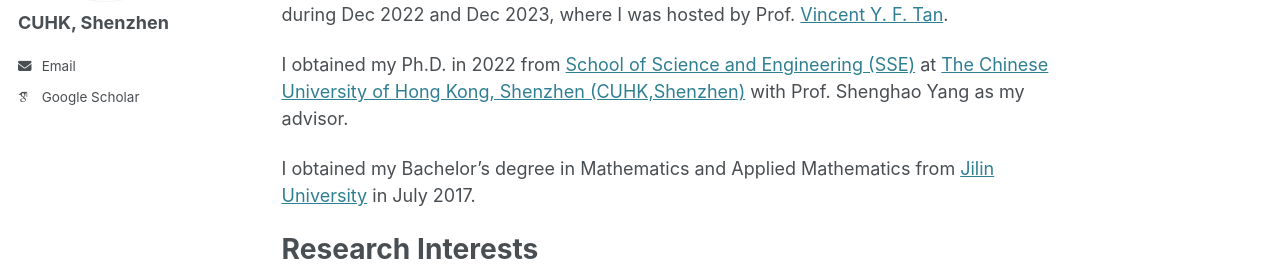
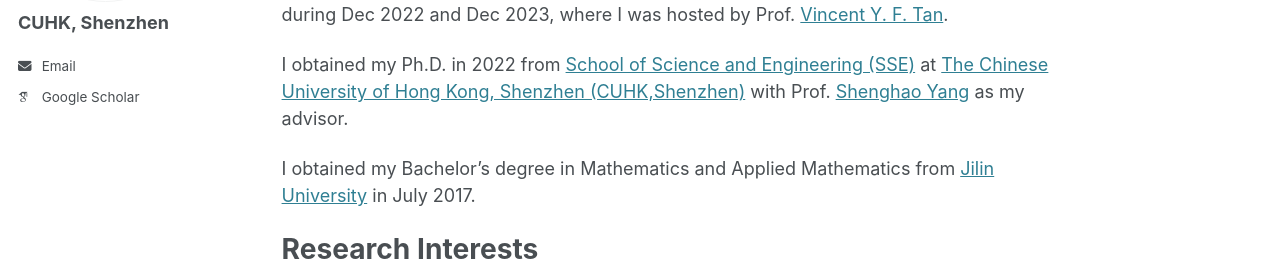
Before and after one commit to yan-yanDong/yydong, a Jekyll site: the page built from _pages/about.md, in a window 1280 px wide and 900 px high. Shown: the part 279-553 px from the top of the window. Built offline with Jekyll 4.4.1, drawn with Linux system fonts in a browser that asks for light colours; some web fonts are replaced; part of the change alters nothing that is shown.

```diff
--- a/_pages/about.md
+++ b/_pages/about.md
@@ -11,7 +11,7 @@ I'm a postoc in the [School of Science and Engineering (SSE)](https://sse.cuhk.e
 
 Prior to being a postdoc in CUHK,Shenzhen, I was a Research Fellow in the [Department of Electrical and Computer Engineering (ECE)](https://www.eng.nus.edu.sg/ece/) at the [National University of Singapore (NUS)](https://www.nus.edu.sg/) during Dec 2022 and Dec 2023, where I was hosted by Prof. [Vincent Y. F. Tan](https://vyftan.github.io/).
 
-I obtained my Ph.D. in 2022 from [School of Science and Engineering (SSE)](https://sse.cuhk.edu.cn/en) at [The Chinese University of Hong Kong, Shenzhen (CUHK,Shenzhen)](https://www.cuhk.edu.cn/en) with Prof. Shenghao Yang as my advisor.
+I obtained my Ph.D. in 2022 from [School of Science and Engineering (SSE)](https://sse.cuhk.edu.cn/en) at [The Chinese University of Hong Kong, Shenzhen (CUHK,Shenzhen)](https://www.cuhk.edu.cn/en) with Prof. [Shenghao Yang](https://shhyang.github.io/) as my advisor.
 
 I obtained my Bachelor's degree in Mathematics and Applied Mathematics from [Jilin University](https://www.jlu.edu.cn/#) in July 2017.
 
```
